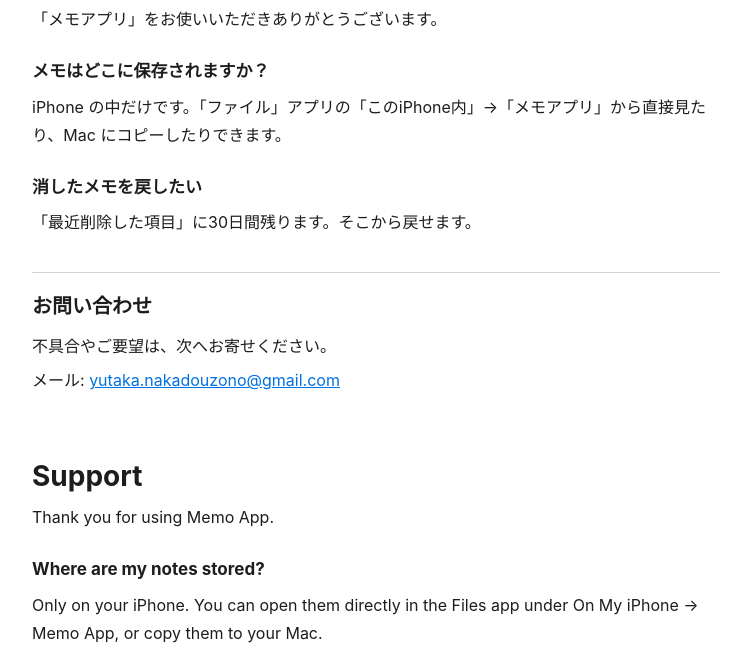
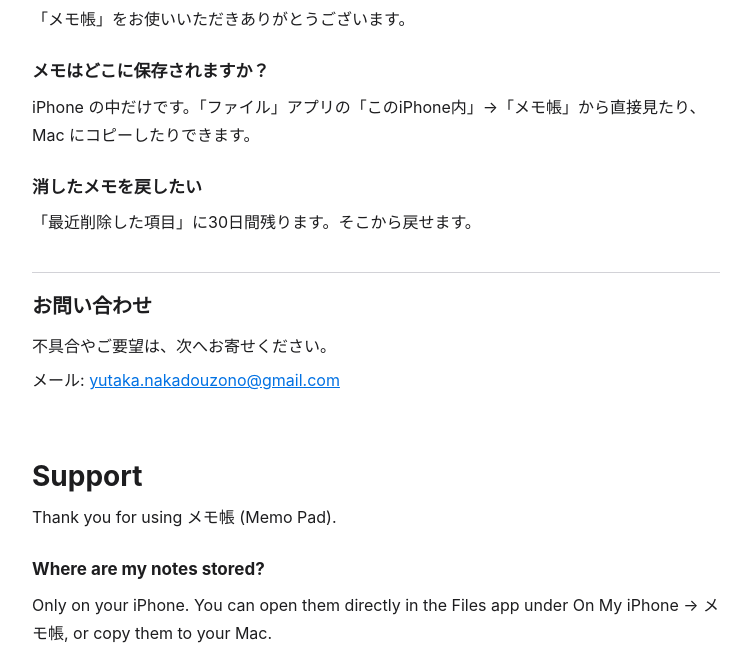
Before and after one commit to Yutacchisoft/yutacchisoft.github.io, a plain HTML site: page memoapp/support.html in a window 1280 px wide. Shown: the part 128-796 px from the top of the page, without its empty margins (264-1011 px from the left). Drawn offline with Linux system fonts and the light colour scheme.

Commit message:
アプリ名を「メモ帳」にする
Co-Authored-By: Claude Opus 5.5 <noreply@anthropic.com>

```diff
--- a/memoapp/support.html
+++ b/memoapp/support.html
@@ -10,9 +10,9 @@
 <main>
 <nav><a href="../index.html">Yutacchisoft</a><a href="#en">English</a></nav>
 <h1>サポート</h1>
-<p>「メモアプリ」をお使いいただきありがとうございます。</p>
+<p>「メモ帳」をお使いいただきありがとうございます。</p>
 <h3>メモはどこに保存されますか？</h3>
-<p>iPhone の中だけです。「ファイル」アプリの「このiPhone内」→「メモアプリ」から直接見たり、Mac にコピーしたりできます。</p>
+<p>iPhone の中だけです。「ファイル」アプリの「このiPhone内」→「メモ帳」から直接見たり、Mac にコピーしたりできます。</p>
 <h3>消したメモを戻したい</h3>
 <p>「最近削除した項目」に30日間残ります。そこから戻せます。</p>
 <h2>お問い合わせ</h2>
@@ -20,9 +20,9 @@
 <p>メール: <a href="mailto:yutaka.nakadouzono@gmail.com">yutaka.nakadouzono@gmail.com</a></p>
 
 <h1 id="en" style="margin-top:64px">Support</h1>
-<p>Thank you for using Memo App.</p>
+<p>Thank you for using メモ帳 (Memo Pad).</p>
 <h3>Where are my notes stored?</h3>
-<p>Only on your iPhone. You can open them directly in the Files app under On My iPhone → Memo App, or copy them to your Mac.</p>
+<p>Only on your iPhone. You can open them directly in the Files app under On My iPhone → メモ帳, or copy them to your Mac.</p>
 <h3>How do I recover a deleted note?</h3>
 <p>Deleted notes stay in Recently Deleted for 30 days, and you can restore them from there.</p>
 <h2>Contact</h2>
```
Also changed, not shown: index.html (+1 -1 lines), memoapp/privacy.html (+2 -2 lines).
